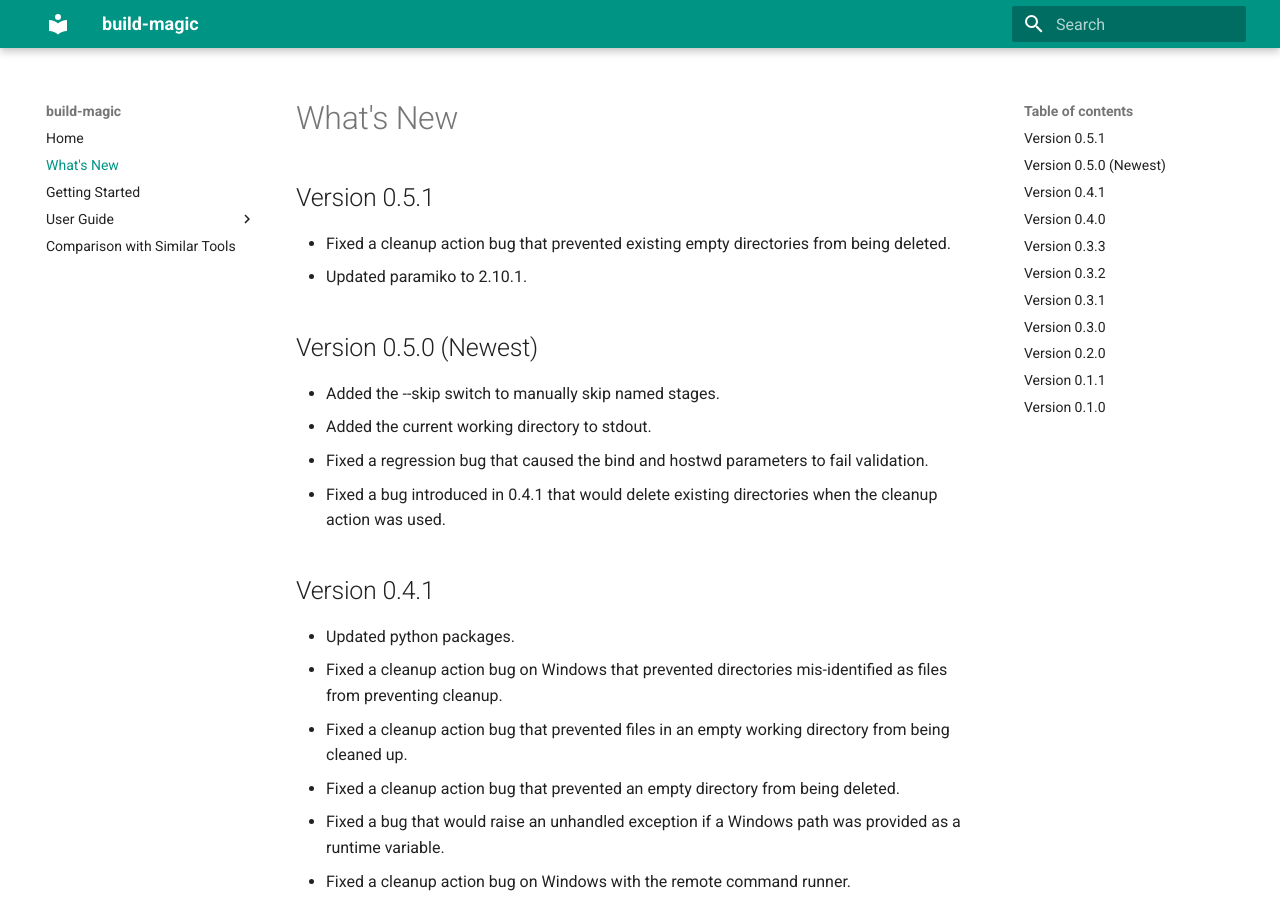
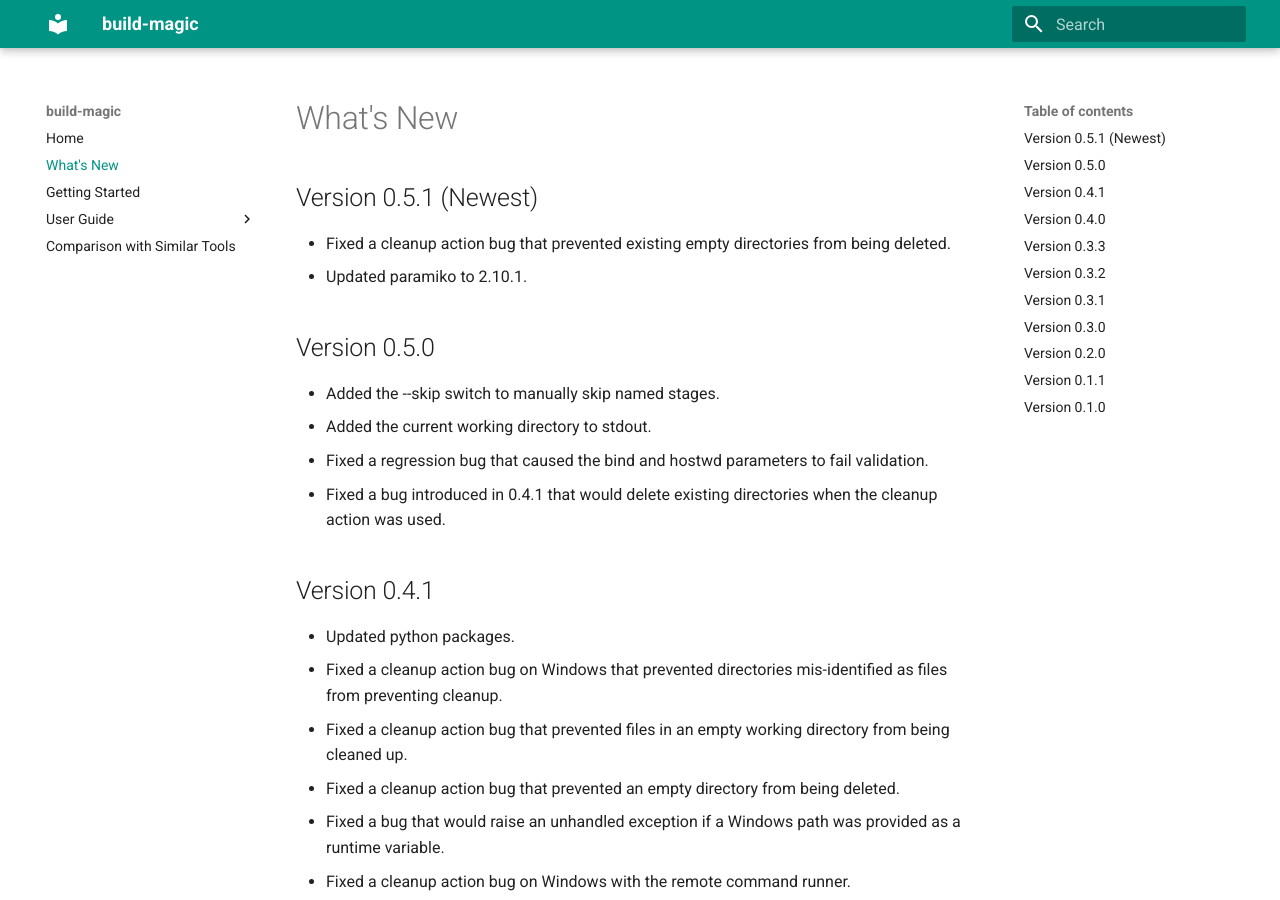
Before and after one commit to cmmorrow/build-magic, an MkDocs documentation site: the page built from docs/CHANGELOG.md, in a window 1280 px wide and 900 px high. Built offline with MkDocs 1.6.1 and Material for MkDocs 9.7.7, drawn with Linux system fonts in a browser that asks for light colours.

```diff
--- a/build_magic/__init__.py
+++ b/build_magic/__init__.py
@@ -5,7 +5,7 @@
     * CommandRunner - An abstract class for defining methods for executing commands.
 """
 
-__version__ = '0.5.1rc1'
+__version__ = '0.5.1'
 
 __all__ = [
     'cli',
--- a/docs/CHANGELOG.md
+++ b/docs/CHANGELOG.md
@@ -1,11 +1,11 @@
 # What's New
 
-## Version 0.5.1
+## Version 0.5.1 (Newest)
 
 * Fixed a cleanup action bug that prevented existing empty directories from being deleted.
 * Updated paramiko to 2.10.1.
 
-## Version 0.5.0 (Newest)
+## Version 0.5.0
 
 * Added the --skip switch to manually skip named stages.
 * Added the current working directory to stdout.
```
Also changed, not shown: 3 other files.
